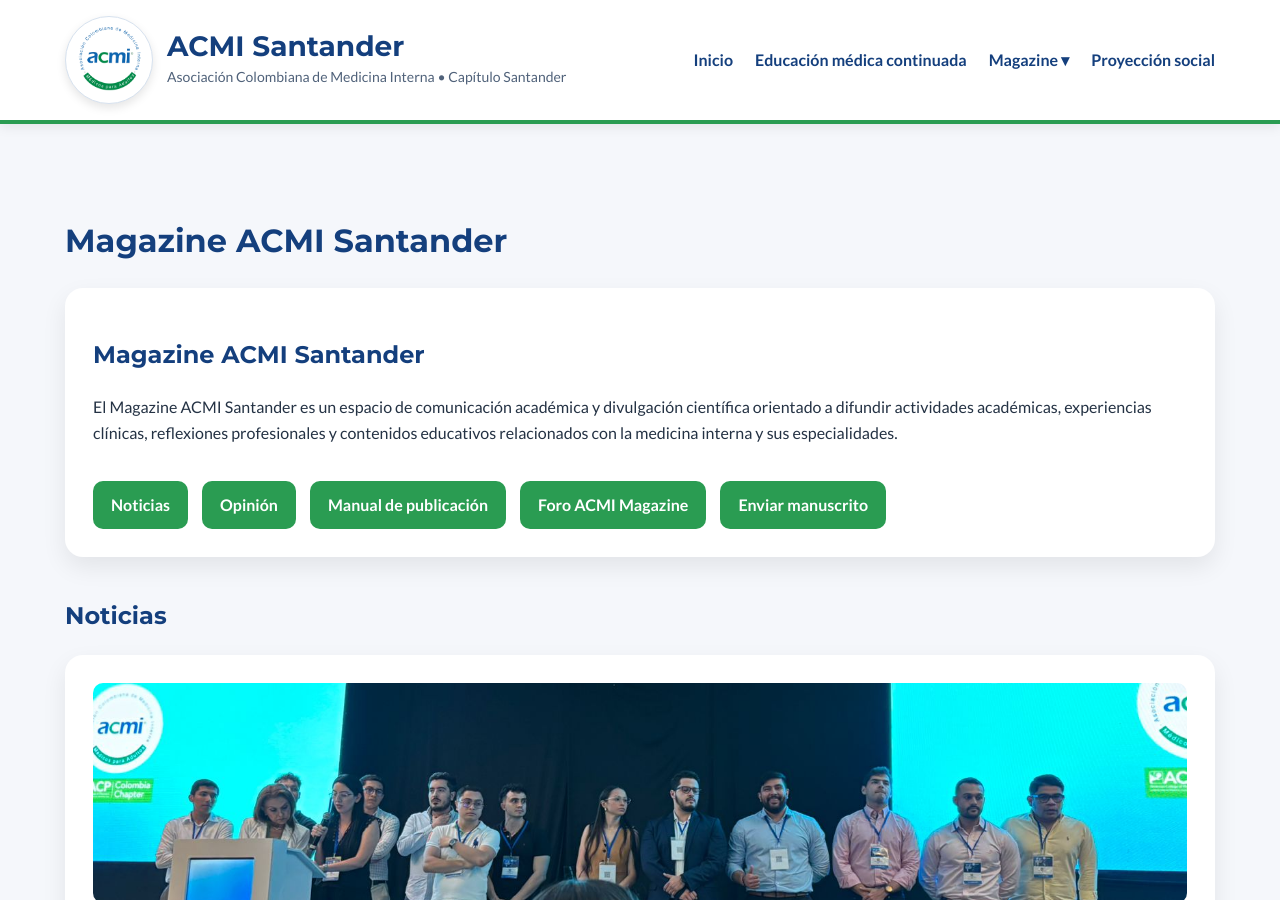
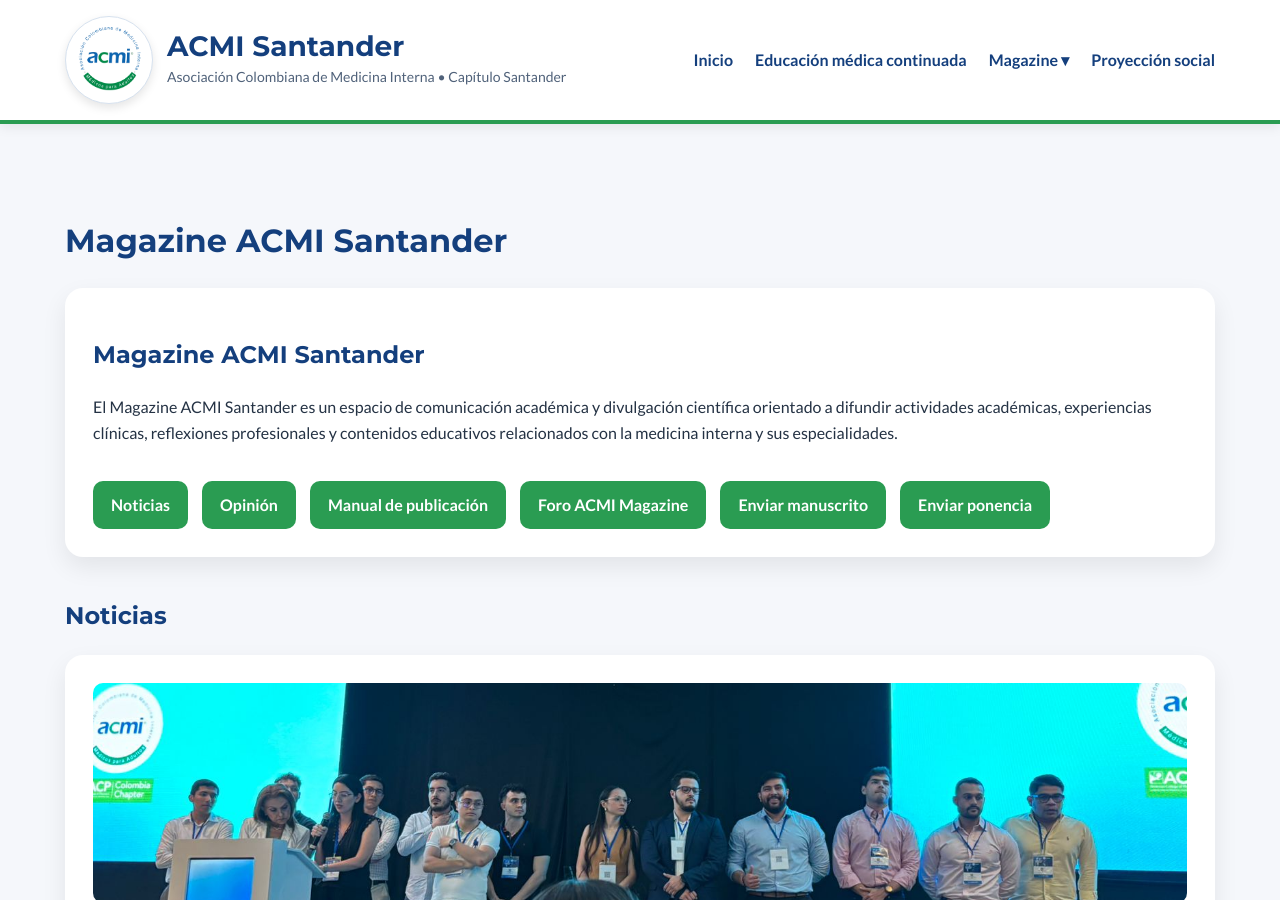
Before and after one commit to Acmisantander/Acmisantander, a Jekyll site: the page built from magazine/index.html, in a window 1280 px wide and 900 px high. Built offline with Jekyll 4.4.1, drawn with Linux system fonts in a browser that asks for light colours.

Commit message:
Update index.html

```diff
--- a/magazine/index.html
+++ b/magazine/index.html
@@ -36,6 +36,10 @@
 
     <a class="btn" href="/Acmisantander/magazine/enviar-manuscrito/">
       Enviar manuscrito
+    </a>
+
+    <a class="btn" href="{{ site.baseurl }}/ponencias/enviar-ponencia/">
+      Enviar ponencia
     </a>
 
   </div>
```
